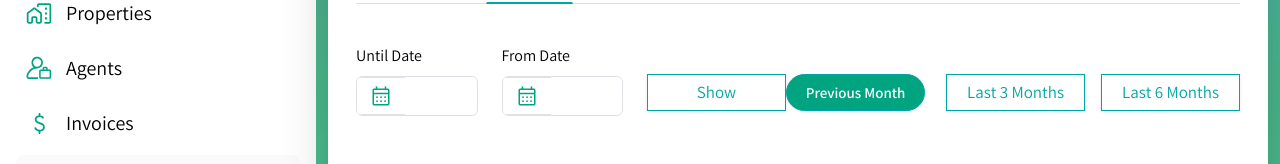
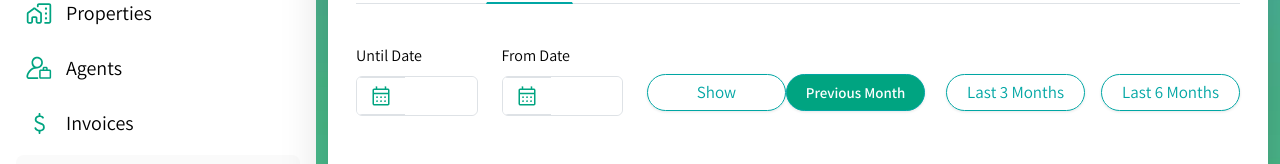
Before and after one commit to codecrafter-a/real-state-web, a React (Create React App) app: page /broker/data in a window 1280 px wide. Shown: the part 263-427 px from the top of the page. Built offline with nearby package versions, Linux system fonts and the light colour scheme; sample sign-in values are in the browser's storage.

Commit message:
Data page ui

```diff
--- a/src/Pages/Agreementes/AgreementsTable.jsx
+++ b/src/Pages/Agreementes/AgreementsTable.jsx
@@ -70,7 +70,7 @@ const ActionButtons = ({ type, icon, onDelete }) => {
 
 
 const StatusBadge = ({ status }) => {
-    const { t, i18n } = useTranslation();
+    const { t } = useTranslation();
 
     const statusMap = {
         "Generated": "הופק",
--- a/src/Pages/Customers/Customers.jsx
+++ b/src/Pages/Customers/Customers.jsx
@@ -1,6 +1,6 @@
 import React, { useEffect, useState } from "react";
 import { useTranslation } from 'react-i18next';
-import { motion } from 'framer-motion';
+// import { motion } from 'framer-motion';
 import add_reaction from "../../assets/images/add_reaction.svg";
 import search from "../../assets/images/search.svg";
 import search_icon2 from "../../assets/images/search_icon2.svg";
--- a/src/Pages/Data/Data.jsx
+++ b/src/Pages/Data/Data.jsx
@@ -69,7 +69,7 @@ const Data = () => {
             <Row className="d-flex flex-md-nowrap flex-wrap align-items-center py-3 justify-content-center">
               <Col className=' col-12 col-md-6'>
                 <div className='d-flex justify-content-center  align-items-center gap-2 gap-md-4'>
-                <div className="mb-md-4">
+                  <div className="mb-md-4">
                     <Form.Label htmlFor="basic-url">{t("data_in_title")}</Form.Label>
                     <InputGroup className="border rounded overflow-hidden">
                       <InputGroup.Text id="basic-addon1" className="bg-white rounded-0 border-start-0">
@@ -95,14 +95,14 @@ const Data = () => {
                       />
                     </InputGroup>
                   </div>
-                  <div className='d-none d-md-block '><button className="text-center hr_btn px-2 w-auto mx-0">{t("data_btn_4")}</button></div>
+                  <div className='d-none d-md-block '><button className="text-center rounded-pill hr_btn px-2 w-auto mx-0">{t("data_btn_4")}</button></div>
                 </div>
               </Col>
               <Col className=' col-12 col-md-6 '>
                 <div className="d-flex my-2 my-md-0  fs-6 align-items-center mx-auto justify-content-md-end justify-content-center gap-2 gap-md-3" >
                   <button className="le_btn ">{t("data_btn_3")}</button>
-                  <button className="hr_btn px-2 w-auto m-0">{t("data_btn_2")}</button>
-                  <button className="text-center hr_btn px-2 w-auto m-0">{t("data_btn_1")}</button>
+                  <button className="hr_btn px-2 rounded-pill w-auto m-0">{t("data_btn_2")}</button>
+                  <button className="text-center hr_btn px-2 rounded-pill w-auto m-0">{t("data_btn_1")}</button>
                 </div>
               </Col>
             </Row>
@@ -132,15 +132,15 @@ const Data = () => {
                   <Col className="col-6 col-md-4">
                     <div className="bg-white shadow-sm border rounded-3 py-2 px-3 my-3 cursor-pointer text-center text-md-start">
                       <div className="d-flex flex-column-reverse flex-md-row justify-content-md-between align-items-center ">
-                        <p className="screen-3">{t("data_garage_title")}</p>
+                        <p className="screen-3" style={{fontsize: largeFont}}>{t("data_garage_title")}</p>
                         <img src={garage_door} alt="garage_door" className="mb-2" />
                       </div>
                       <div className="d-flex flex-column flex-md-row justify-content-md-start align-items-center  gap-md-3">
-                        <div className='d-md-block d-flex gap-2'>
+                        <div className='d-md-block d-flex justify-content-center align-items-center'>
                           <p className="screen-4">₪25,378</p>
                           <p className="screen-5">{t("data_garage_Subtitle2")}</p>
                         </div>
-                        <div className='d-md-block d-flex gap-2'>
+                        <div className='d-md-block d-flex justify-content-center align-items-center'>
                           <p className="screen-4">08</p>
                           <p className="screen-5">{t("data_garage_Subtitle1")}</p>
                         </div>
@@ -148,18 +148,18 @@ const Data = () => {
                     </div>
                   </Col>
                   <Col className='col-6 col-md-4'>
-                    <div className='bg-white boredr shadow-sm rounded-3 py-2 px-3 my-3 cursor-pointer'>
+                    <div className='bg-white boredr shadow-sm rounded-3 py-2 px-3 my-3 cursor-pointer text-center text-md-start'>
                       <div className='d-flex flex-column-reverse flex-md-row justify-content-md-between align-items-center'>
                         <p className='screen-3' style={{fontsize: largeFont}}>{t("data_key_title")}</p>
                         <img src={ key_vertical} alt="key card" className="mb-2" />
                       </div>
                       <div className='d-flex flex-column flex-md-row justify-content-md-start align-items-center  gap-md-3'>
-                        <div className='d-md-block d-flex gap-2'>
-                          <p  className='screen-4'>₪10,378</p>
+                        <div className='d-md-block d-flex justify-content-center align-items-center'>
+                          <p  className='screen-4 '>₪10,378</p>
                           <p  className='screen-5' style={{fontsize: largeFont}}>{t("data_key_subTitle2")}</p>
                         </div>
-                        <div className='d-md-block d-flex gap-2' >
-                          <p className='screen-4'>15</p>
+                        <div className='d-md-block d-flex justify-content-center align-items-center' >
+                          <p className='screen-4 '>15</p>
                           <p  className='screen-5' style={{fontsize: largeFont}}>{t("data_key_subTitle1")}</p>
                         </div>
                       </div>
@@ -185,7 +185,7 @@ const Data = () => {
                         <Col xs={12} md={6} className="mb-3">
                           <Card className="border rounded-3 shadow-sm  cursor-pointer p-3">
                             <div className="d-flex align-items-center justify-content-between">
-                              <div className='d-flex justify-content-center  flex-column'>
+                              <div className='d-flex justify-content-center flex-column'>
                                 <h5 className="mb-0">{item.title}</h5>
                                 <small className="text-muted" >{t(item.sub_title)}</small>
                               </div><img src={item.name} alt="garage_door"/>
--- a/src/Pages/Home/Home.jsx
+++ b/src/Pages/Home/Home.jsx
@@ -15,7 +15,7 @@ const Home = () => {
   const [isOpen, setIsOpen] = useState(false);
   const { t } = useTranslation();
   const fontSize = i18n.language === "he" ? "15px" : "14px";
-  const maxHeight = window.innerWidth > 768 ? "700px" : "72vh";
+  // const maxHeight = window.innerWidth > 768 ? "700px" : "72vh";
 
   const dataList = [
     { amount: "₪10,000", text: "home_accro_in1", icon: indication },
```
